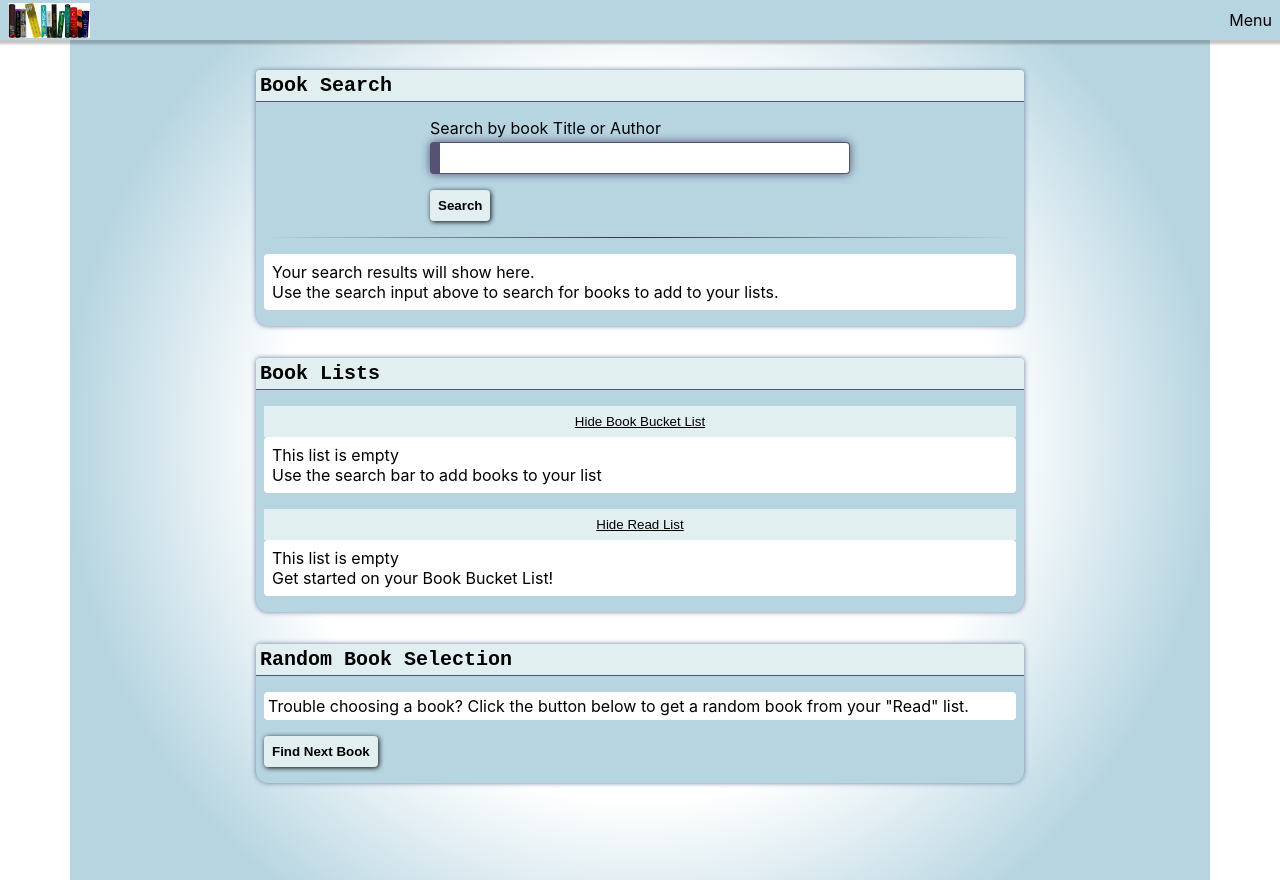
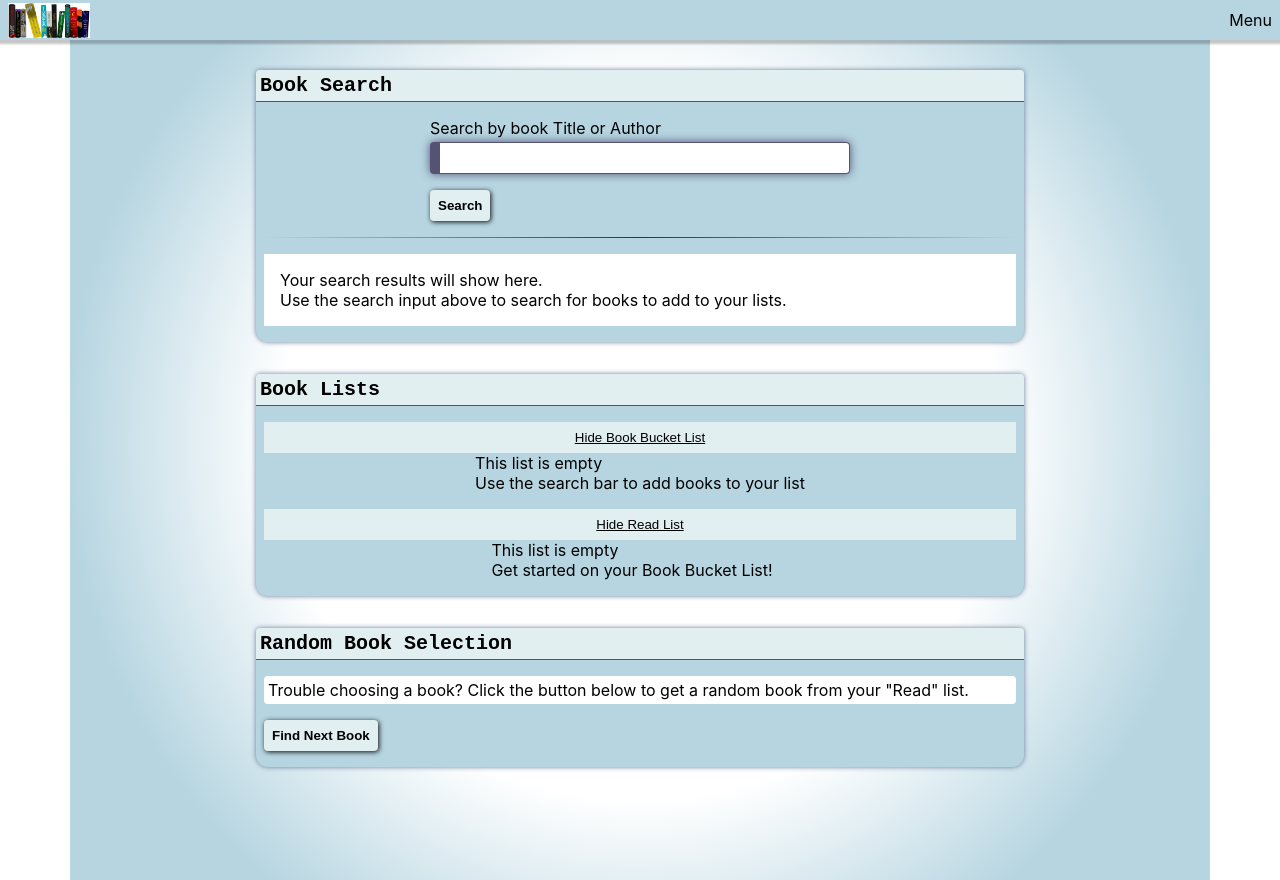
Before and after one commit to ElizabethClohosey/Book-club, a React (Create React App) app: page / in a window 1280 px wide. Built offline with nearby package versions, Linux system fonts and the light colour scheme.

Commit message:
reorganized app.css; moved and update instructions in search list

```diff
--- a/src/App.css
+++ b/src/App.css
@@ -1,5 +1,3 @@
-
-
 /* .App {
   overflow-y: hidden;
 } */
@@ -15,10 +13,19 @@ header {
   box-shadow: 0 2px 2px 2px rgba(9, 9, 9, 0.23);
 }
 
-/* h1 {
-  margin: 0;
-} */
-
+main {
+  max-width: 1140px;
+  margin: auto;
+  min-height: 100vh;
+  height: auto;
+  padding: 70px 0 10px;
+  background: rgb(255, 255, 255);
+  background: radial-gradient(
+    circle,
+    rgba(255, 255, 255, 1) 50%,
+    rgba(182, 213, 225, 1) 80%
+  );
+}
 
 footer {
   background: white;
@@ -26,20 +33,6 @@ footer {
   bottom: 0;
   width: 100%; */
   height: 60px;
-}
-
-footer p {
-  margin: 0;
-}
-
-main {
-  max-width: 1140px;
-  margin: auto;
-  min-height: 100vh;
-  height: auto;
-  padding: 70px 0 10px;
-  background: rgb(255,255,255);
-  background: radial-gradient(circle, rgba(255,255,255,1) 50%, rgba(182,213,225,1) 80%);
 }
 
 /* .list-wrapper {
@@ -54,21 +47,17 @@ main {
   text-decoration: underline;
 } */
 
-.section-content {
-  padding: 0 .5rem;
-  margin-top: 1rem;
-}
+/* .list-wrapper {
+
+} */
 
 .search-section,
 .book-lists-section,
 .random-book-section {
-  /* background: white;  */
-  /* padding: .5rem; */
-  margin-bottom: 2rem;
   background: var(--bright);
-  border-radius: .25rem;
-  border-bottom-right-radius: .75rem;
-  border-bottom-left-radius: .75rem;
+  border-radius: 0.25rem;
+  border-bottom-right-radius: 0.75rem;
+  border-bottom-left-radius: 0.75rem;
   width: 95%;
   margin: 0 auto 2rem;
   max-width: 768px;
@@ -76,27 +65,48 @@ main {
   padding-bottom: 1rem;
 }
 
+.section-content {
+  padding: 0 0.5rem;
+  margin-top: 1rem;
+}
+
+.search-results-wrapper {
+  background: white;
+  padding: 1rem;
+}
+
 .search-results,
 .bucket-list,
 .read-list {
   display: flex;
   flex-wrap: nowrap;
+  overflow-x: scroll;
   /* width: 90%; */
-  overflow-x: scroll;
   /* margin: 1rem 0; */
   /* margin: 1rem auto; */
-  background: var(--white);
-  padding: .5rem;
-  border-radius: .25rem;
+  /* background: var(--white);
+  padding: 0.5rem;
+  border-bottom-left-radius: 0.25rem;
+  border-bottom-right-radius: 0.25rem; */
 }
-
-/* .read-list {
-  background: var(--light);
-} */
 
 .random-book-section .section-content div:nth-of-type(1) p {
   background: var(--white);
-  padding: .25rem;
+  padding: 0.25rem;
   margin-bottom: 1rem;
-  border-radius: .25rem;
+  border-radius: 0.25rem;
 }
+
+@media screen and (min-width: 992px) {
+  .search-results,
+  .bucket-list,
+  .read-list {
+    flex-wrap: wrap;
+    column-gap: 1rem;
+    justify-content: center;
+    width: 90%;
+    margin: auto;
+    row-gap: 1rem;
+    overflow-x: hidden;
+  }
+}
--- a/src/assets/style/common.css
+++ b/src/assets/style/common.css
@@ -10,6 +10,7 @@
   min-width: 6rem;
   width: 6rem;
   border: 1px solid rgb(210, 210, 210);
+  /* margin-bottom: 1rem; */
 }
 
 .book-card-content {
--- a/src/components/pages/book-search.jsx
+++ b/src/components/pages/book-search.jsx
@@ -18,7 +18,7 @@ const BookSearch = ({
 
     try {
       const result = await axios(
-        `https://www.googleapis.com/books/v1/volumes?q=${searchRef.current.value}&printType=books&startIndex=0&maxResults=40`
+        `https://www.googleapis.com/books/v1/volumes?q=${searchRef.current.value}&printType=books&startIndex=0&maxResults=20`
       );
 
       if (!result.data.items) {
@@ -77,9 +77,17 @@ const BookSearch = ({
         </button>
       </form>
       <hr className="dark" />
+
+      <div className="search-results-wrapper">
+        {searchResults && Object.keys(searchResults).length > 0 ? (
+          <section>
+            <div className="list-instructions">
+              <h3>Search Results</h3>
+              <p>Page instructions will live here</p>
+              <hr className="dark" />
+            </div>
             <section className="search-results">
-        {searchResults && Object.keys(searchResults).length > 0 ? (
-          searchResults.map((volume, index) => (
+              {searchResults.map((volume, index) => (
                 <div key={volume.id} className="book-card-wrapper">
                   <BookCard
                     handleClick={() => handleBookClick(volume)}
@@ -103,7 +111,9 @@ const BookSearch = ({
                     Add
                   </button>
                 </div>
-          ))
+              ))}
+            </section>
+          </section>
         ) : (
           <p>
             Your search results will show here.
@@ -111,7 +121,7 @@ const BookSearch = ({
             Use the search input above to search for books to add to your lists.
           </p>
         )}
-      </section>
+      </div>
     </section>
   );
 };
```
Lines whose indentation alone changed are shown as unchanged.
